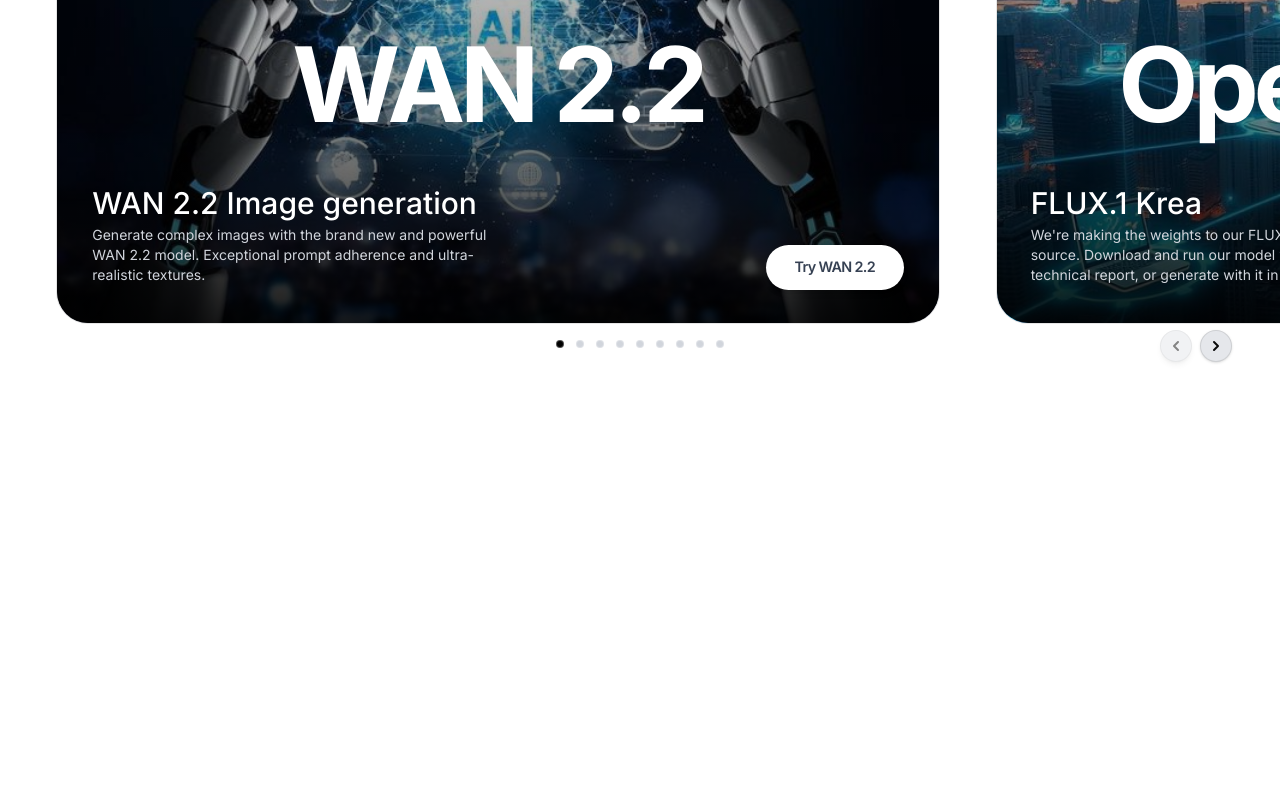
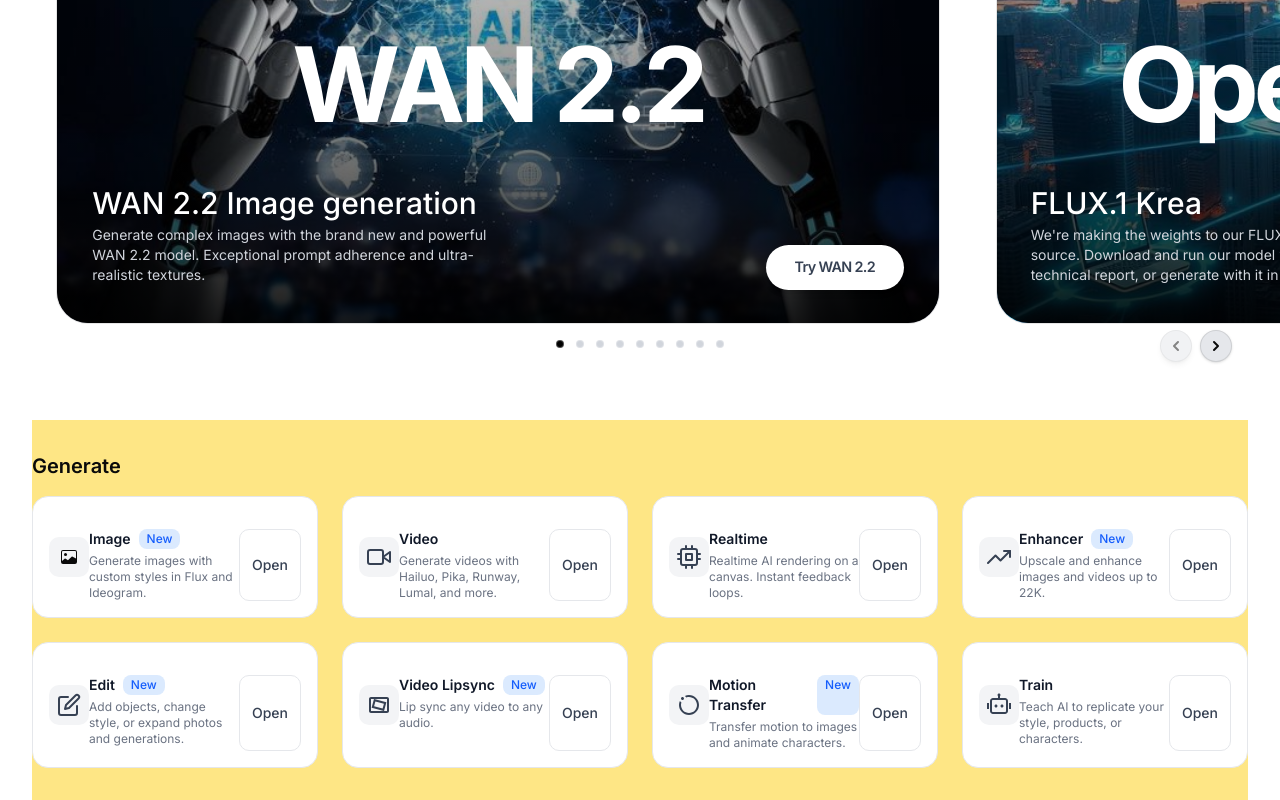
Before and after one commit to sheriffdeen-ajibola/frontend-challenge, a Next.js app: page / in a window 1280 px wide. Shown: the part 260-1060 px from the top of the page. Before the commit the page ends 800 px from the top, so only its background shows below. Built offline with nearby package versions, Linux system fonts and the light colour scheme.

Commit message:
Generate section in progress

```diff
--- a/src/components/carouselContainer.tsx
+++ b/src/components/carouselContainer.tsx
@@ -115,7 +115,7 @@ const cards: CardData[] = [
 
 const CarouselContainer: React.FC = () => {
   return (
-    <Carousel className="py-12">
+    <Carousel className="py-12 mb-6">
       <div className="flex flex-col">
         <CarouselContent className="ml-10">
           {cards.map((card, index) => (
--- /dev/null
+++ b/src/components/genarate.tsx
@@ -0,0 +1,112 @@
+import React from "react";
+import { FiVideo, FiCpu, FiTrendingUp, FiEdit } from "react-icons/fi";
+import { MdOutlineMotionPhotosOn, MdOutlineVideoStable } from "react-icons/md";
+import { RiRobot2Line } from "react-icons/ri";
+import { BsImage } from "react-icons/bs";
+
+interface CardItem {
+  id: number;
+  title: string;
+  description: string;
+  status?: "New" | "Beta";
+  icon: React.ReactNode;
+}
+
+const cardItems: CardItem[] = [
+  {
+    id: 1,
+    title: "Image",
+    description: "Generate images with custom styles in Flux and Ideogram.",
+    status: "New",
+    icon: <BsImage />,
+  },
+  {
+    id: 2,
+    title: "Video",
+    description: "Generate videos with Hailuo, Pika, Runway, Lumal, and more.",
+    icon: <FiVideo className="text-2xl text-gray-700" />,
+  },
+  {
+    id: 3,
+    title: "Realtime",
+    description: "Realtime AI rendering on a canvas. Instant feedback loops.",
+    icon: <FiCpu className="text-2xl text-gray-700" />,
+  },
+  {
+    id: 4,
+    title: "Enhancer",
+    description: "Upscale and enhance images and videos up to 22K.",
+    status: "New",
+    icon: <FiTrendingUp className="text-2xl text-gray-700" />,
+  },
+  {
+    id: 5,
+    title: "Edit",
+    description: "Add objects, change style, or expand photos and generations.",
+    status: "New",
+    icon: <FiEdit className="text-2xl text-gray-700" />,
+  },
+  {
+    id: 6,
+    title: "Video Lipsync",
+    description: "Lip sync any video to any audio.",
+    status: "New",
+    icon: <MdOutlineVideoStable className="text-2xl text-gray-700" />,
+  },
+  {
+    id: 7,
+    title: "Motion Transfer",
+    description: "Transfer motion to images and animate characters.",
+    status: "New",
+    icon: <MdOutlineMotionPhotosOn className="text-2xl text-gray-700" />,
+  },
+  {
+    id: 8,
+    title: "Train",
+    description: "Teach AI to replicate your style, products, or characters.",
+    icon: <RiRobot2Line className="text-2xl text-gray-700" />,
+  },
+];
+
+const Generate: React.FC = () => {
+  return (
+    <div className="max-w-[1470px] w-[95%] bg-amber-200 mx-auto py-8 font-inter">
+      <h2 className="text-xl font-semibold mb-4 font-inter">Generate</h2>
+
+      <div className="grid grid-cols-4 max-sm:grid-cols-1 max-lg:grid-cols-2 max-xl:grid-cols-3 gap-6">
+        {cardItems.map((item) => (
+          <div
+            key={item.id}
+            className="flex justify-between border border-gray-200 rounded-2xl p-4 bg-white hover:shadow-md transition">
+            <div className="flex items-center justify-between">
+              <div className="w-10 h-10 flex items-center justify-center bg-gray-100 rounded-lg">
+                {item.icon}
+              </div>
+            </div>
+
+            <div className="mt-4 flex-1">
+              <div className="flex gap-2">
+                <h3 className="text-sm font-semibold text-gray-900">
+                  {item.title}
+                </h3>
+                {item.status && (
+                  <span className="text-xs font-medium text-blue-600 bg-blue-100 px-2 py-0.5 rounded-md">
+                    {item.status}
+                  </span>
+                )}
+              </div>
+
+              <p className="text-xs text-gray-500 mt-1">{item.description}</p>
+            </div>
+
+            <button className="mt-4 text-sm font-medium text-gray-700 border border-gray-200 rounded-lg px-3 py-1 hover:bg-gray-100">
+              Open
+            </button>
+          </div>
+        ))}
+      </div>
+    </div>
+  );
+};
+
+export default Generate;
--- a/src/components/navbar.tsx
+++ b/src/components/navbar.tsx
@@ -32,7 +32,7 @@ const Navbar: React.FC = () => {
   ];
 
   return (
-    <div className="flex items-center justify-between  px-6 py-1 bg-white  mx-auto">
+    <div className="flex items-center justify-between  px-6 py-1 bg-white max-w-[1550]  mx-auto">
       <div className="flex-1 flex items-center gap-4 px-0 ">
         <div className="h-full w-12">
           <Image
--- a/src/pages/index.tsx
+++ b/src/pages/index.tsx
@@ -2,6 +2,7 @@ import { Geist, Geist_Mono, Montserrat, Inter } from "next/font/google";
 import Navbar from "@/components/navbar";
 import CarouselContainer from "@/components/carouselContainer";
 import React from "react";
+import Generate from "@/components/genarate";
 
 const geistSans = Geist({
   variable: "--font-geist-sans",
@@ -31,6 +32,7 @@ const Home: React.FC = () => {
       className={`${geistSans.className} ${geistMono.className} ${montserrat.variable} ${inter.variable}`}>
       <Navbar />
       <CarouselContainer />
+      <Generate />
     </div>
   );
 };
```
